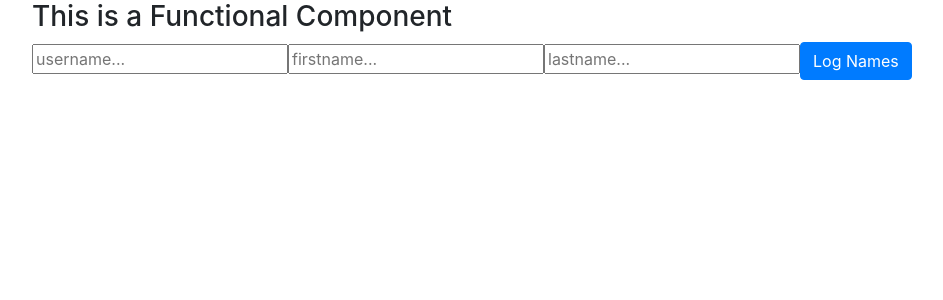
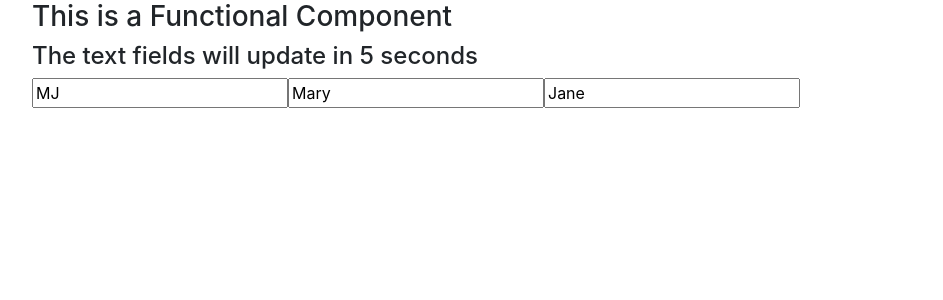
Before and after one commit to nictengkk/react-hooks-demo, a React (Create React App) app: page / in a window 1280 px wide. Shown: the top 300 px of the page, without its empty margins (53-996 px from the left). Built offline with nearby package versions, Linux system fonts and the light colour scheme.

Commit message:
Add code for Scenario 4

```diff
--- a/src/App.js
+++ b/src/App.js
@@ -1,11 +1,11 @@
 import React, { Component } from "react";
-import Example3After from "./components/Scenario3/Example3After";
+import Example4After from "./components/Scenario4/Example4After";
 
 class App extends Component {
   render() {
     return (
       <div className="container">
-        <Example3After />
+        <Example4After />
       </div>
     );
   }
--- /dev/null
+++ b/src/components/Scenario4/Example4After.jsx
@@ -0,0 +1,40 @@
+import React, {useState, useEffect} from "react";
+
+function Example4After() {
+  const [userName, setUsername] = useState("JD");
+  const [firstName, setFirstname] = useState("John");
+  const [lastName, setLastname] = useState("Doe");
+
+  useEffect(() => {
+    const timer = setInterval(() => {
+      setUsername("MJ");
+      setFirstname("Mary");
+      setLastname("Jane");
+    }, 5000);
+    return () => {
+      clearInterval(timer);
+    }
+  });
+
+  const handleUserNameInput = e => {
+    setUsername({ userName: e.target.value });
+  };
+  const handleFirstNameInput = e => {
+    setFirstname({ firstName: e.target.value });
+  };
+  const handleLastNameInput = e => {
+    setFirstname({ lastName: e.target.value });
+  };
+
+  return (
+    <div>
+      <h3>This is a Functional Component</h3>
+      <h4> The text fields will update in 5 seconds </h4>
+      <input type="text" onChange={handleUserNameInput} value={userName} />
+      <input type="text" onChange={handleFirstNameInput} value={firstName} />
+      <input type="text" onChange={handleLastNameInput} value={lastName} />
+    </div>
+  );
+}
+
+export default Example4After;
```
Also changed, not shown: src/components/Scenario4/Example4Before.jsx (added, +55 -0 lines), 1 other file (tests, documents, lock files or other folders).
